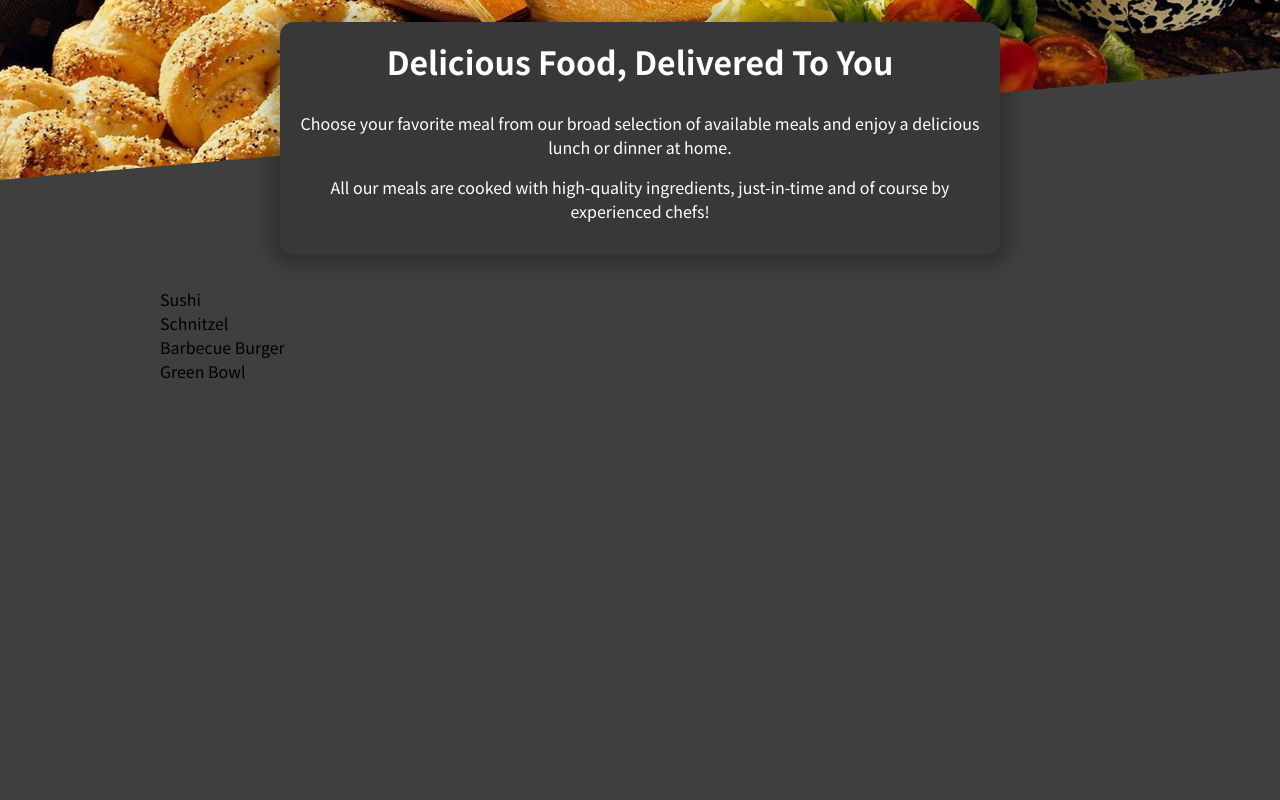
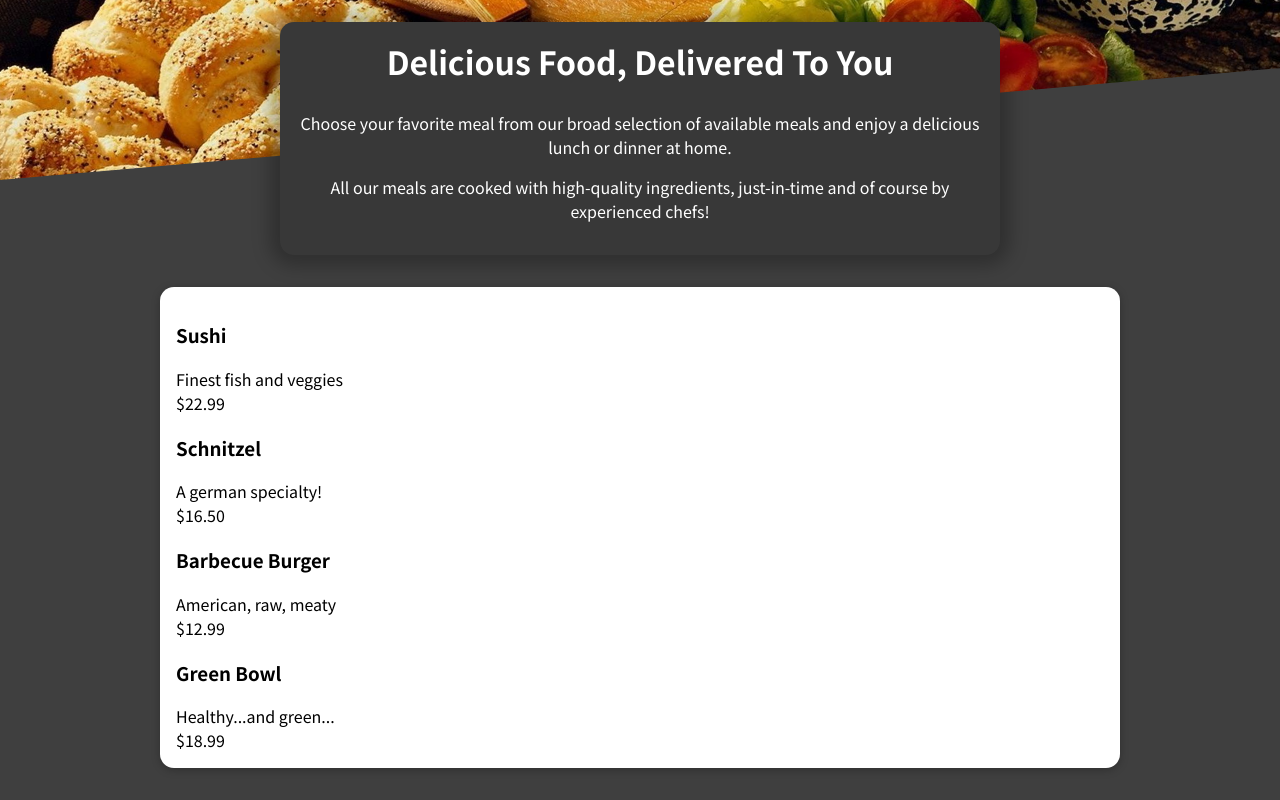
Before and after one commit to Rohinikumari/The-Food-Order-App, a React (Create React App) app: page / in a window 1280 px wide. Shown: the part 218-1018 px from the top of the page. Before the commit the page ends 800 px from the top, so only its background shows below. Built offline with nearby package versions, Linux system fonts and the light colour scheme.

Commit message:
list of meals

```diff
--- a/src/components/Meals/AvailableMeals.js
+++ b/src/components/Meals/AvailableMeals.js
@@ -1,38 +1,49 @@
-import classes from './AvailableMeals.module.css';
+import Card from "../UI/Card";
+import MealItem from "./MealItem/MealItem";
+import classes from "./AvailableMeals.module.css";
 
 const DUMMY_MEALS = [
   {
-    id: 'm1',
-    name: 'Sushi',
-    description: 'Finest fish and veggies',
+    id: "m1",
+    name: "Sushi",
+    description: "Finest fish and veggies",
     price: 22.99,
   },
   {
-    id: 'm2',
-    name: 'Schnitzel',
-    description: 'A german specialty!',
+    id: "m2",
+    name: "Schnitzel",
+    description: "A german specialty!",
     price: 16.5,
   },
   {
-    id: 'm3',
-    name: 'Barbecue Burger',
-    description: 'American, raw, meaty',
+    id: "m3",
+    name: "Barbecue Burger",
+    description: "American, raw, meaty",
     price: 12.99,
   },
   {
-    id: 'm4',
-    name: 'Green Bowl',
-    description: 'Healthy...and green...',
+    id: "m4",
+    name: "Green Bowl",
+    description: "Healthy...and green...",
     price: 18.99,
   },
 ];
 
 const AvailableMeals = () => {
-  const mealsList = DUMMY_MEALS.map((meal) => <li>{meal.name}</li>);
+  const mealsList = DUMMY_MEALS.map((meal) => (
+    <MealItem
+      key={meal.id}
+      name={meal.name}
+      description={meal.description}
+      price={meal.price}
+    />
+  ));
 
   return (
     <section className={classes.meals}>
-      <ul>{mealsList}</ul>
+      <Card>
+        <ul>{mealsList}</ul>
+      </Card>
     </section>
   );
 };
--- /dev/null
+++ b/src/components/Meals/MealItem/MealItem.js
@@ -0,0 +1,16 @@
+import classes from "./MealItem.module.css";
+
+const MealItem = (props) => {
+    const price = `$${props.price.toFixed(2)}`
+  return (
+    <li className={classes.meal}>
+      <div>
+        <h3>{props.name}</h3>
+        <div className={classes.description}>{props.description}</div>
+        <div className={classes.price}>{price}</div>
+      </div>
+      <di></di>
+    </li>
+  );
+};
+export default MealItem;
--- /dev/null
+++ b/src/components/UI/Card.js
@@ -0,0 +1,7 @@
+import classes from "./Card.module.css";
+
+const Card = (props) => {
+  return <div className={classes.card}>{props.children}</div>;
+};
+
+export default Card;
--- /dev/null
+++ b/src/components/UI/Card.module.css
@@ -0,0 +1,6 @@
+.card {
+    padding: 1rem;
+    box-shadow: 0 2px 8px rgba(0, 0, 0, 0.25);
+    border-radius: 14px;
+    background-color: white;
+  }
```
Also changed, not shown: src/components/Meals/MealItem/MealItem.module.css (added), src/components/Meals/MealItem/MealItemForum.js (added), src/components/Meals/MealItem/MealItemForum.module.css (added).
